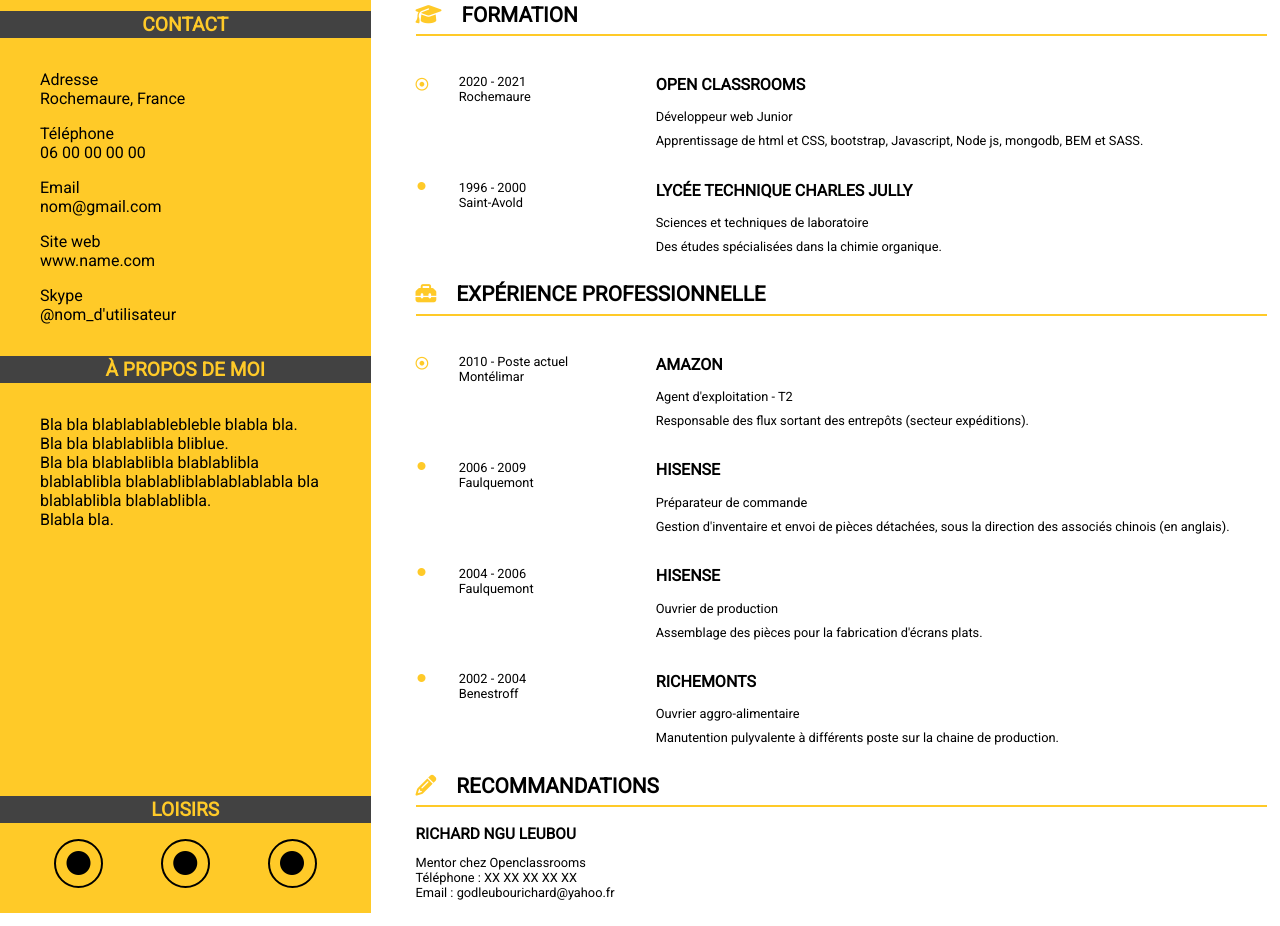
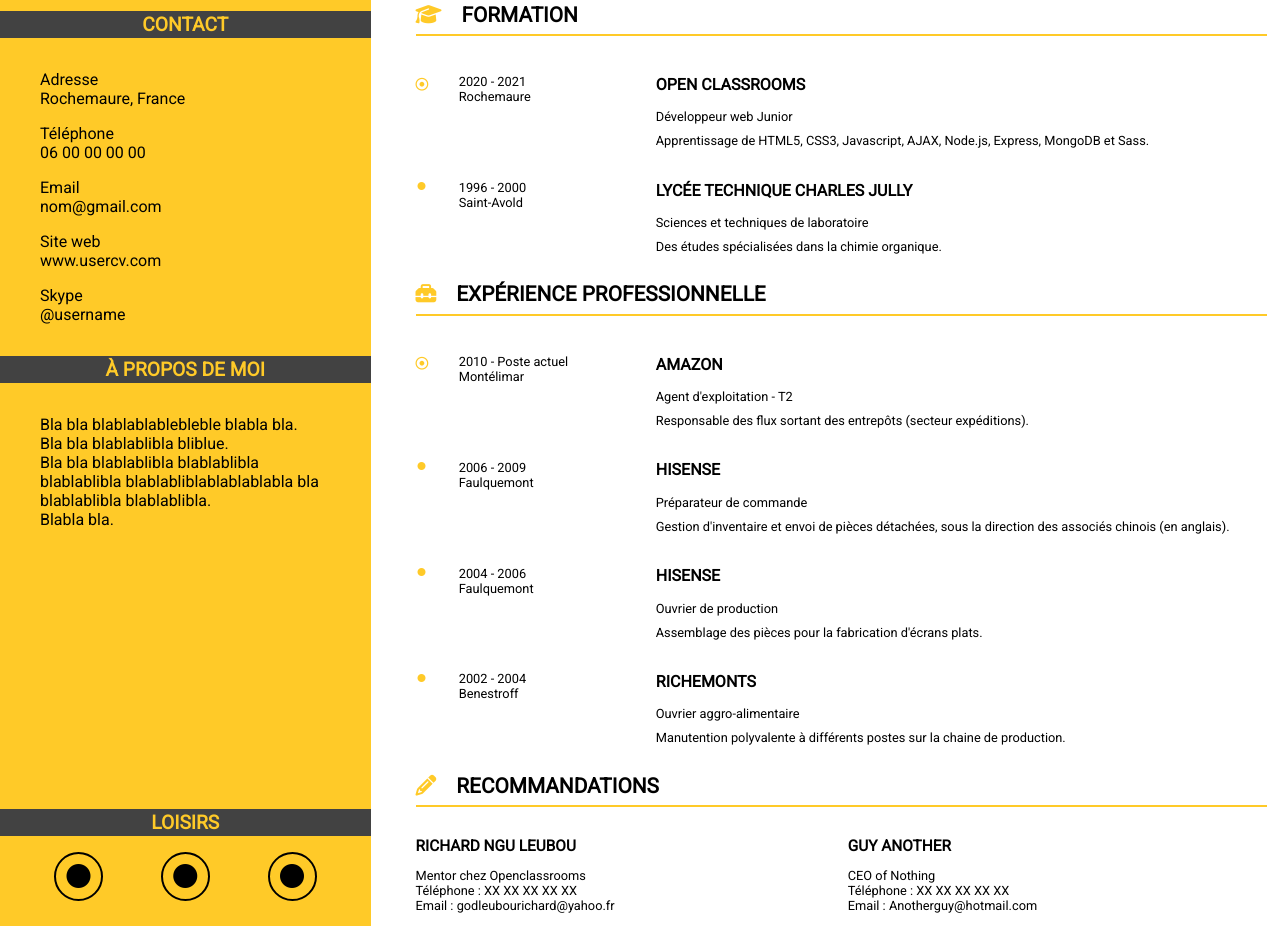
Before and after one commit to Shinkenny/Projet_2, a plain HTML site: page index.html in a window 1280 px wide. Shown: the part 196-1122 px from the top of the page. Drawn offline with Linux system fonts and the light colour scheme.

Commit message:
Ajustements avant mentorat

```diff
--- a/CV.css
+++ b/CV.css
@@ -178,6 +178,17 @@ h4
 	margin: 25px 10px 10px 10px;
 }
 
+.ref
+{
+	width: 100%;
+	display: flex;
+}
+
+.refer
+{
+	width: 50%;
+}
+
 @media all and (max-width: 1024px)
 {
 	body
--- a/index.html
+++ b/index.html
@@ -2,10 +2,11 @@
 <html>
 	<head>
 	    <meta charset="utf-8" />
-	    <meta name="description" content="CV">
+	    <meta name="description" content="CV de Sebastien Corbelin">
 		<meta name="keywords" content="CV">
 		<meta name="author" content="Sebastien Corbelin">
 		<meta name="viewport" content="width=device-width, initial-scale=1.0">
+		<meta name="picture" content="Images/Kenny_Park_(forum).jpg">
 	    <link rel="stylesheet" href="CV.css" />
 	    <script src="https://kit.fontawesome.com/5ffdd1bc31.js" crossorigin="anonymous"></script>
 	    <link href="https://fonts.googleapis.com/css?family=Roboto&display=swap" rel="stylesheet">
@@ -30,9 +31,9 @@
 					    <p>Email<br />
 					    nom@gmail.com</p>
 					    <p>Site web<br />
-					    www.name.com</p>
+					    www.usercv.com</p>
 					    <p>Skype<br />
-					    @nom_d'utilisateur</p>
+					    @username</p>
 					</div>
 				</div>
 
@@ -77,7 +78,7 @@
 	                     	<div class="partie3">
 	                     		<h4>Open Classrooms</h3>
 	                        	<p class="duree">Développeur web Junior</p>
-	                        	<p class="duree">Apprentissage de html et CSS, bootstrap, Javascript, Node js, mongodb, BEM et SASS.</p>
+	                        	<p class="duree">Apprentissage de HTML5, CSS3, Javascript, AJAX, Node.js, Express, MongoDB et Sass.</p>
 	                        </div>
 	                </article>
 
@@ -160,16 +161,26 @@
 	                     	<div class="partie3">
 	                     		<h4>Richemonts</h3>
 	                        	<p class="duree">Ouvrier aggro-alimentaire</p>
-	                        	<p class="duree">Manutention pulyvalente à différents poste sur la chaine de production.</p>
+	                        	<p class="duree">Manutention polyvalente à différents postes sur la chaine de production.</p>
 	                        </div>
 	                </article>
 
 				<div id="recommandations">
 					<h2 class="titre"><i class="fas fa-pencil-alt fa-color"></i>Recommandations</h2>
-					<p class="duree"><span class="bold_text">Richard Ngu Leubou</span></p>
-					<p class="duree">Mentor chez Openclassrooms<br />
-					Téléphone : XX XX XX XX XX<br />
-					Email : godleubourichard@yahoo.fr</p>
+					<div class="ref">
+						<div class="refer">
+						<p class="duree"><span class="bold_text">Richard Ngu Leubou</span></p>
+						<p class="duree">Mentor chez Openclassrooms<br />
+						Téléphone : XX XX XX XX XX<br />
+						Email : godleubourichard@yahoo.fr</p>
+						</div>
+						<div class="refer">
+						<p class="duree"><span class="bold_text">Guy Another</span></p>
+						<p class="duree">CEO of Nothing<br />
+						Téléphone : XX XX XX XX XX<br />
+						Email : Anotherguy@hotmail.com</p>
+						</div>
+					</div>
 				</div>
 			</section>
 	</body>
```
